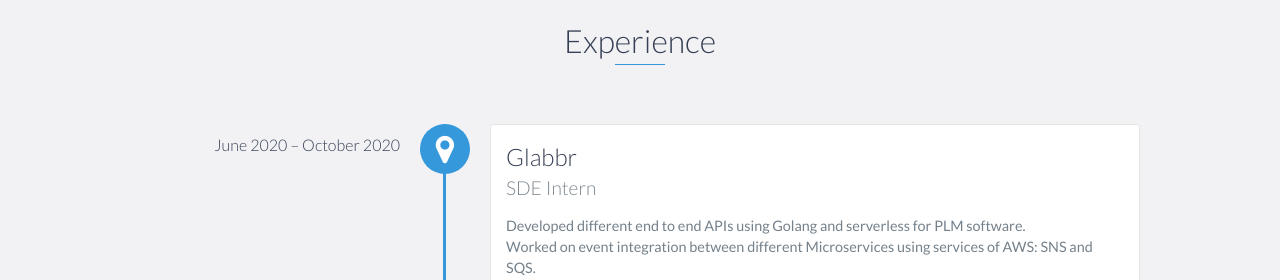
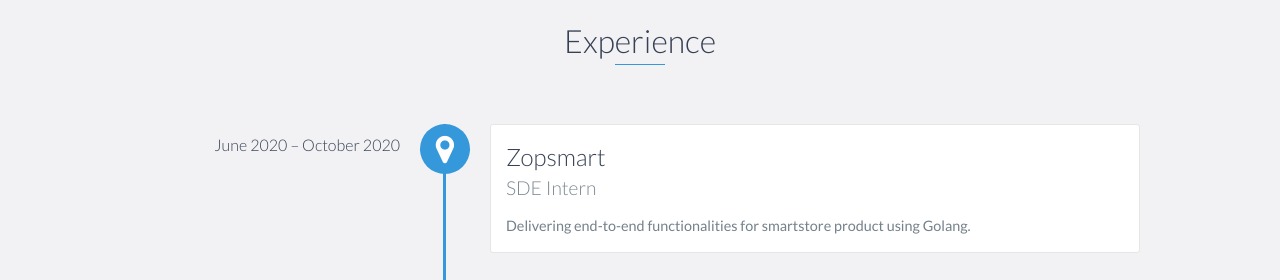
Before and after one commit to utsav-vaghani/utsav-vaghani.github.io, a website: page index.html in a window 1280 px wide. Shown: the part 1120-1400 px from the top of the page. Drawn offline with nearby package versions, Linux system fonts and the light colour scheme.

Commit message:
Update index.html

```diff
--- a/index.html
+++ b/index.html
@@ -89,6 +89,13 @@
     <div id="experience" class="background-alt">
         <h2 class="heading">Experience</h2>
         <div id="experience-timeline">
+	    <div data-date="June 2020 – October 2020">
+                <h3>Zopsmart</h3>
+                <h4>SDE Intern</h4>
+                <p>
+                    Delivering end-to-end functionalities for smartstore product using Golang.
+                </p>
+            </div>
             <div data-date="June 2020 – October 2020">
                 <h3>Glabbr</h3>
                 <h4>SDE Intern</h4>
```
